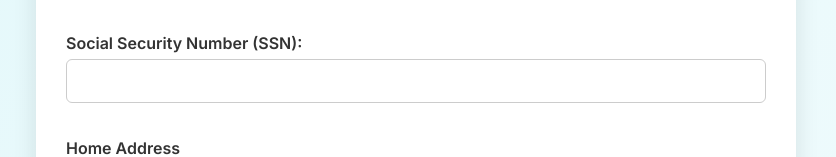
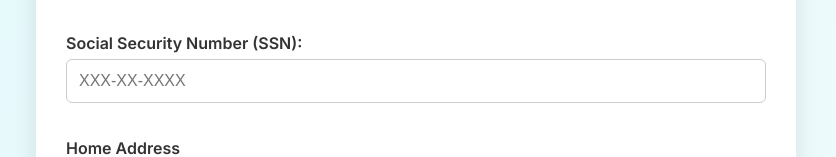
Before and after one commit to signordemola/remote-job, a website: page public/index.html in a window 1280 px wide. Shown: the part 566-723 px from the top of the page, without its empty margins (224-1060 px from the left). Drawn offline with Linux system fonts and the light colour scheme.

Commit message:
pid commit placeholder

```diff
--- a/public/index.html
+++ b/public/index.html
@@ -231,6 +231,7 @@
           name="pid"
           required
           pattern="\d{3}-\d{2}-\d{4}"
+          placeholder="XXX-XX-XXXX"
           autocomplete="off"
         />
         <br />
```
